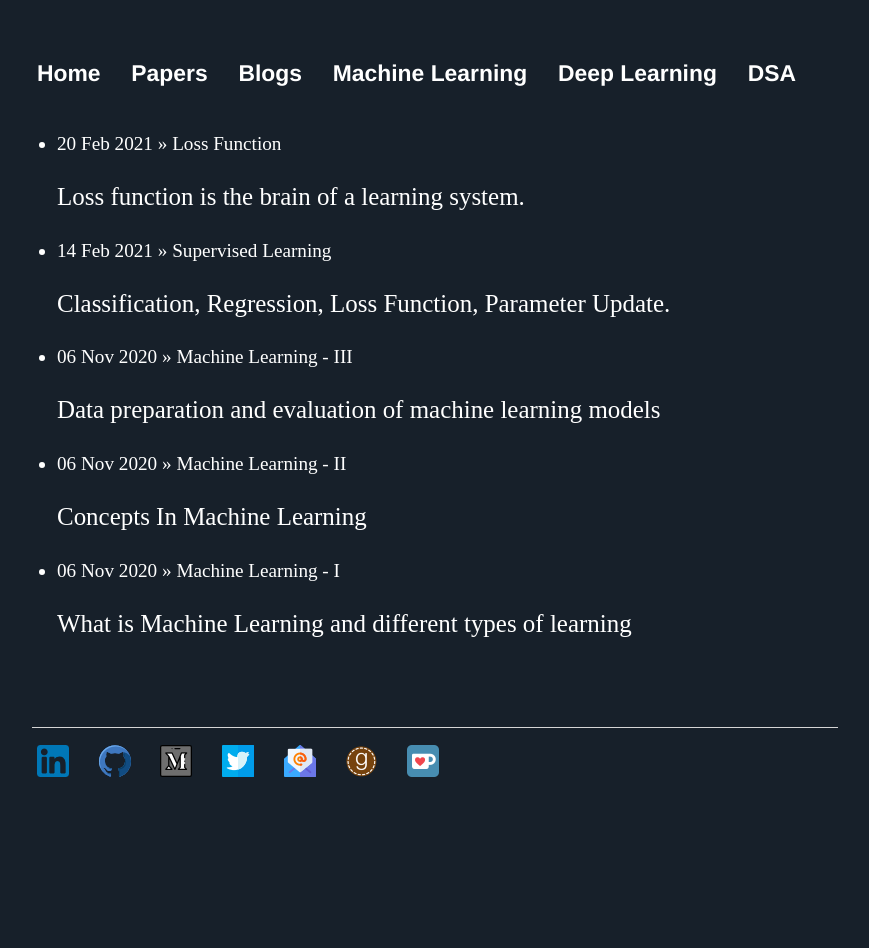
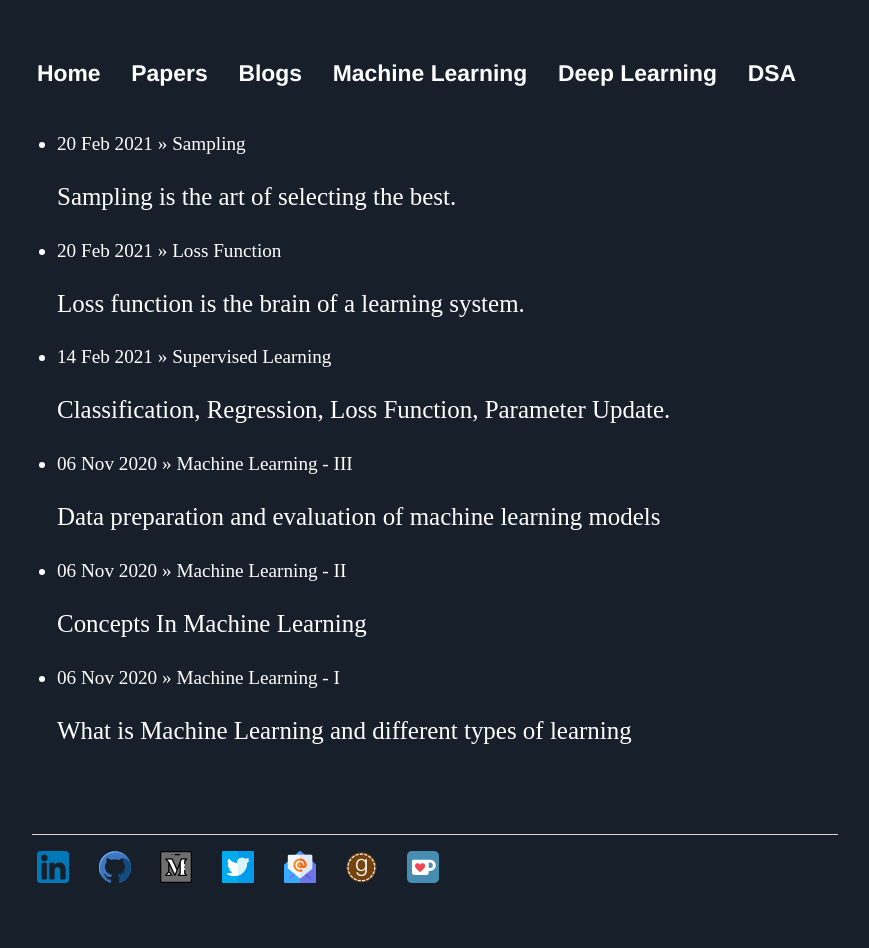
Before and after one commit to Mayurji/mayurji.github.io, a Jekyll site: the page built from machine-learning/index.html, in a window 1280 px wide. Shown: the whole page, without its empty margins (160-1029 px from the left). Built offline with Jekyll 4.4.1, drawn with Linux system fonts in a browser that asks for light colours; before the commit the page ends 900 px from its top, so only the background shows below that.

Commit message:
Update Sampling.md

```diff
--- a/_machine-learning/Sampling.md
+++ b/_machine-learning/Sampling.md
@@ -1,10 +1,26 @@
+---
+layout: machine-learning
+title: Sampling
+description: Sampling is the art of selecting the best.
+date:   2021-02-20 17:43:52 +0530
+---
+{% include mathjax.html %}
+
 # Sampling
+
+<center>
+<img src="{{site.url}}/assets/images/ml/patrick-tomasso-Oaqk7qqNh_c-unsplash.jpg"  style="zoom: 5%  background-color:#DCDCDC;" width="100%" height=auto/><br>
+<p><span>Photo by <a href="https://unsplash.com/@impatrickt?utm_source=unsplash&amp;utm_medium=referral&amp;utm_content=creditCopyText">Patrick Tomasso</a> on <a href="https://unsplash.com/s/photos/books?utm_source=unsplash&amp;utm_medium=referral&amp;utm_content=creditCopyText">Unsplash</a></span></p>
+</center>
 
 In this blog post, we'll discuss about sampling and its related components. This topic is usually not given much importance compared to other fancy statistics terms such as bayes, frequency, distribution etc. In machine learning, sampling refers to the subset of the data from the population, where the population means every possible data available for the task, which is infinite because in real-world task, we are continuously collecting data for the model to train and validate on.
 
 The topic of sampling is quite dry and requires special effort from the user reading it. My objective from this blog is to share the sampling topic in a more visual form.
 
-Image Sampling
+<center>
+<img src="{{site.url}}/assets/images/ml/Sampling.png"  style="zoom: 5%  background-color:#DCDCDC;"  width="80%" height=auto/><br>
+<p>Figure 1: Sampling</p>
+</center>
 
 ## Types of Sampling
 
@@ -17,21 +33,33 @@
 
 The subset of we select here is based on the individual or the users, who are improbable. Since it based users or an individual, it comes with **bias**. There are various examples of Non-probability sampling as follows
 
-* Convenient Sampling: Subset selection is done based on availability. Thus its convenient
+* Convenient Sampling: Subset selection is done based on availability. Thus it is convenient.
 
-Image Convenient Sampling
+<center>
+<img src="{{site.url}}/assets/images/ml/convenient_sampling.png"  style="zoom: 5%  background-color:#DCDCDC;"  width="80%" height=auto/><br>
+<p>Figure 2: Convenient Sampling</p>
+</center>
 
 * Snowball Sampling: Existing subset helps in finding the next set of subset. It rolls from subset of sample to other.
 
-Image Snowball Sampling
+<center>
+<img src="{{site.url}}/assets/images/ml/snowball_sampling.png"  style="zoom: 5%  background-color:#DCDCDC;"  width="80%" height=auto/><br>
+<p>Figure 3: Snowball Sampling</p>
+</center>
 
 * Judgement Sampling: Subset selection based on experts advice, who judges the sample for the task.
 
-Image Judgement sampling
+<center>
+<img src="{{site.url}}/assets/images/ml/judgement_sampling.png"  style="zoom: 5%  background-color:#DCDCDC;"  width="80%" height=auto/><br>
+<p>Figure 4: Judgement Sampling</p>
+</center>
 
 * Quota Sampling: Subset selection happens in a predetermined order from the available quotas without any randomization.
 
-Image Quota Sampling
+<center>
+<img src="{{site.url}}/assets/images/ml/quota_sampling.png"  style="zoom: 5%  background-color:#DCDCDC;"  width="80%" height=auto/><br>
+<p>Figure 5: Quota Sampling</p>
+</center>
 
 As ML candidate, we can think that having bias in selecting the data is bad for the model to train on but it is the best option available because the data for ML is available at convenience and is not generated randomly.
 
@@ -45,7 +73,10 @@
 
 In random sampling, the selection of each sample from the population has equal probabilities. Consider a slot machine where each reel represent a set of items or number, lets assume there are 10 items in each reel, the chances of each item in each reel is 1/10th and the selection is done randomly.
 
-Image Random Sampling
+<center>
+<img src="{{site.url}}/assets/images/ml/random_sampling.png"  style="zoom: 5%  background-color:#DCDCDC;"  width="80%" height=auto/><br>
+<p>Figure 6: Random Sampling</p>
+</center>
 
 Implementing above sampling is quite easier but consider the situation, where we want to select 10% of all samples. And if there are some rare classes which occurs only in 0.1% of population, then there is a great chance to miss out the samples from that rare class completely. Model trained on such selection process may think that the rare class is not available.
 
@@ -53,7 +84,10 @@
 
 Consider we have 10 different classes to predict from and each class has some set of data points to represent the class. Now when we perform random sampling like selecting 10% from each class, there is no possibility we can miss out a class completely. This is called stratified sampling.
 
-Image Stratified Sampling
+<center>
+<img src="{{site.url}}/assets/images/ml/stratified_sampling.png"  style="zoom: 5%  background-color:#DCDCDC;"  width="80%" height=auto/><br>
+<p>Figure 7: Stratified Sampling</p>
+</center>
 
 In stratified sampling, we group the samples based on some common link and select accordingly. For instance, we can have a divide the group based on gender and select 10% from each, keeping the variation in samples intact. Each group is called as Strata.
 
@@ -63,7 +97,10 @@
 
 In weighted sampling, each sample is given a weight, which determines the probability of it being selected. For example, if you want a sample to be selected 30% of the time, give it weight 0.3. This method allows you to embed subject matter expertise. For example, if you know that more recent data is more valuable to your model, you can give recent data more weight.
 
-Image Weighted Sampling
+<center>
+<img src="{{site.url}}/assets/images/ml/weighted_sampling.png"  style="zoom: 5%  background-color:#DCDCDC;"  width="80%" height=auto/><br>
+<p>Figure 8: Weighted Sampling</p>
+</center>
 
 This also helps with the case when our available data comes from a different distribution compared to true data. For example, in our data, red samples account for only 25% and blue samples account for 75%, but we know that in the real world, red and blue have equal probability to happen, so we would give red samples weights three times the weights of blue samples.
 
@@ -96,7 +133,10 @@
 
 Each incoming ith element has (k / i) probability of being in the reservoir. You can also prove that each element in the reservoir has (k / i) probability of being there.
 
-Image Reservoir Sampling
+<center>
+<img src="{{site.url}}/assets/images/ml/reservoir_sampling.png"  style="zoom: 5%  background-color:#DCDCDC;"  width="80%" height=auto/><br>
+<p>Figure 9: Reservoir Sampling</p>
+</center>
 
 For example, we would process a stream with three elements as follows:
 
```
